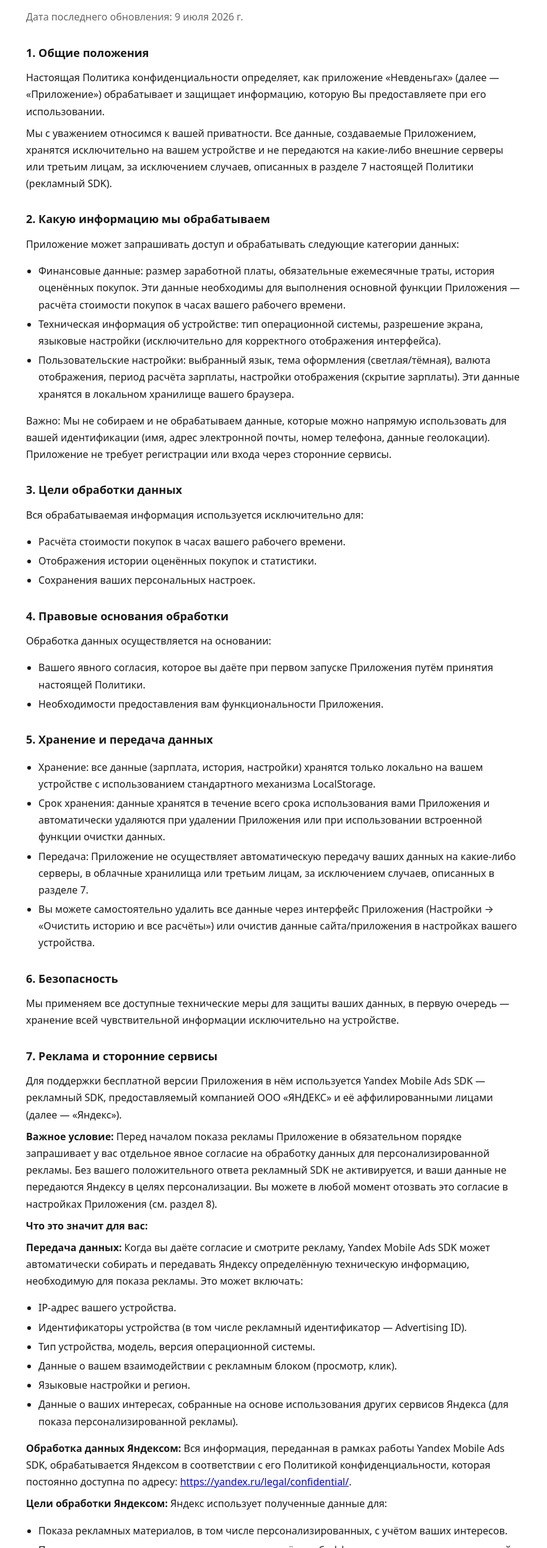
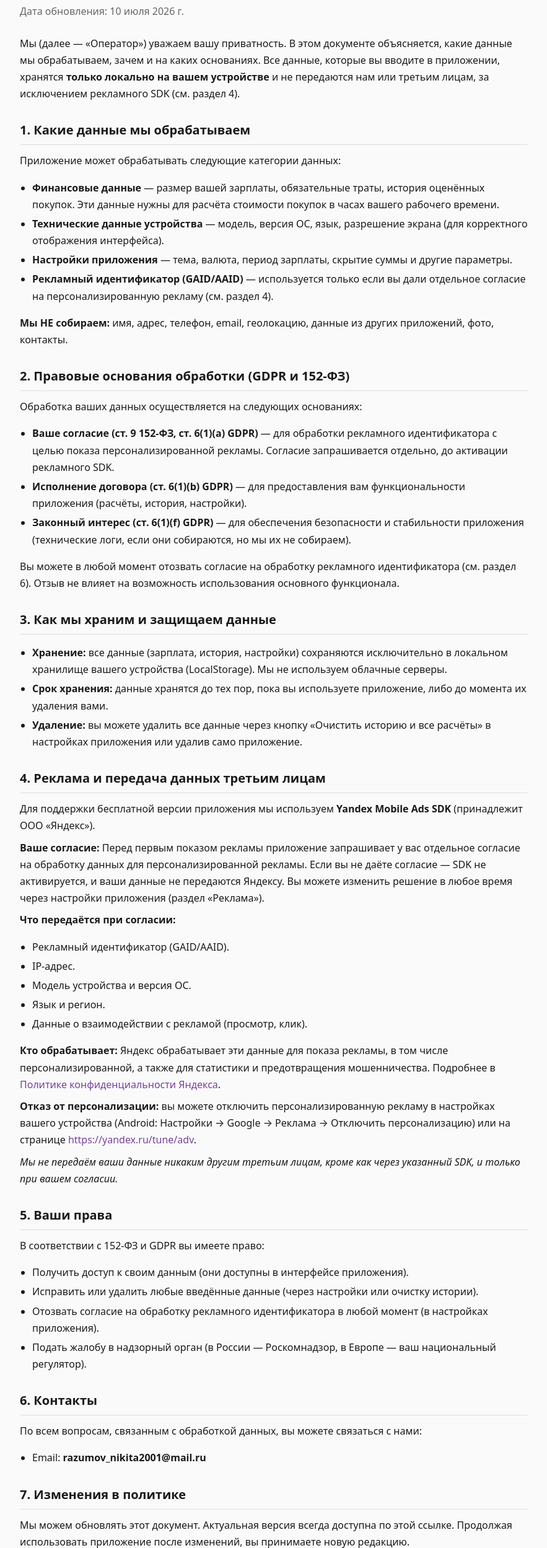
Before and after one commit to razumovnikita2001-tech/nevdengah-privacy, a plain HTML site: page index.html in a window 1280 px wide. Shown: the part 122-2620 px from the top of the page at 62% size, without its empty margins (198-1081 px from the left). Drawn offline with Linux system fonts and the light colour scheme.

Commit message:
Update index.html

```diff
--- a/index.html
+++ b/index.html
@@ -3,120 +3,93 @@
 <head>
     <meta charset="UTF-8">
     <meta name="viewport" content="width=device-width, initial-scale=1.0">
-    <title>Политика конфиденциальности Невденьгах</title>
+    <title>Политика конфиденциальности — Невденьгах</title>
     <style>
         body {
             font-family: system-ui, -apple-system, sans-serif;
-            max-width: 800px;
+            max-width: 820px;
             margin: 40px auto;
             padding: 0 20px;
             line-height: 1.7;
             color: #1a1a1a;
-            background: #fff;
+            background: #fafafa;
         }
-        h1 { font-size: 26px; margin-bottom: 8px; }
-        h2 { font-size: 18px; margin-top: 28px; margin-bottom: 12px; }
+        h1 { font-size: 26px; margin-bottom: 6px; }
+        h2 { font-size: 20px; margin-top: 28px; margin-bottom: 12px; border-bottom: 1px solid #ddd; padding-bottom: 6px; }
         p { margin: 8px 0; }
         ul { padding-left: 20px; }
         li { margin: 4px 0; }
         .date { color: #666; margin-bottom: 24px; }
+        a { color: #7840A0; text-decoration: none; }
+        a:hover { text-decoration: underline; }
+        .highlight { background: #f0f0f0; padding: 2px 6px; border-radius: 4px; font-size: 0.95em; }
     </style>
 </head>
 <body>
-    <h1>Политика конфиденциальности приложения «Невденьгах»</h1>
-    <p class="date">Дата последнего обновления: 9 июля 2026 г.</p>
+    <h1>Политика конфиденциальности</h1>
+    <p><strong>Приложение «Невденьгах»</strong></p>
+    <p class="date">Дата обновления: 10 июля 2026 г.</p>
 
-    <h2>1. Общие положения</h2>
-    <p>Настоящая Политика конфиденциальности определяет, как приложение «Невденьгах» (далее — «Приложение») обрабатывает и защищает информацию, которую Вы предоставляете при его использовании.</p>
-    <p>Мы с уважением относимся к вашей приватности. Все данные, создаваемые Приложением, хранятся исключительно на вашем устройстве и не передаются на какие-либо внешние серверы или третьим лицам, за исключением случаев, описанных в разделе 7 настоящей Политики (рекламный SDK).</p>
+    <p>Мы (далее — «Оператор») уважаем вашу приватность. В этом документе объясняется, какие данные мы обрабатываем, зачем и на каких основаниях. Все данные, которые вы вводите в приложении, хранятся <strong>только локально на вашем устройстве</strong> и не передаются нам или третьим лицам, за исключением рекламного SDK (см. раздел 4).</p>
 
-    <h2>2. Какую информацию мы обрабатываем</h2>
-    <p>Приложение может запрашивать доступ и обрабатывать следующие категории данных:</p>
+    <h2>1. Какие данные мы обрабатываем</h2>
+    <p>Приложение может обрабатывать следующие категории данных:</p>
     <ul>
-        <li>Финансовые данные: размер заработной платы, обязательные ежемесячные траты, история оценённых покупок. Эти данные необходимы для выполнения основной функции Приложения — расчёта стоимости покупок в часах вашего рабочего времени.</li>
-        <li>Техническая информация об устройстве: тип операционной системы, разрешение экрана, языковые настройки (исключительно для корректного отображения интерфейса).</li>
-        <li>Пользовательские настройки: выбранный язык, тема оформления (светлая/тёмная), валюта отображения, период расчёта зарплаты, настройки отображения (скрытие зарплаты). Эти данные хранятся в локальном хранилище вашего браузера.</li>
+        <li><strong>Финансовые данные</strong> — размер вашей зарплаты, обязательные траты, история оценённых покупок. Эти данные нужны для расчёта стоимости покупок в часах вашего рабочего времени.</li>
+        <li><strong>Технические данные устройства</strong> — модель, версия ОС, язык, разрешение экрана (для корректного отображения интерфейса).</li>
+        <li><strong>Настройки приложения</strong> — тема, валюта, период зарплаты, скрытие суммы и другие параметры.</li>
+        <li><strong>Рекламный идентификатор (GAID/AAID)</strong> — используется только если вы дали отдельное согласие на персонализированную рекламу (см. раздел 4).</li>
     </ul>
-    <p>Важно: Мы не собираем и не обрабатываем данные, которые можно напрямую использовать для вашей идентификации (имя, адрес электронной почты, номер телефона, данные геолокации). Приложение не требует регистрации или входа через сторонние сервисы.</p>
+    <p><strong>Мы НЕ собираем:</strong> имя, адрес, телефон, email, геолокацию, данные из других приложений, фото, контакты.</p>
 
-    <h2>3. Цели обработки данных</h2>
-    <p>Вся обрабатываемая информация используется исключительно для:</p>
+    <h2>2. Правовые основания обработки (GDPR и 152-ФЗ)</h2>
+    <p>Обработка ваших данных осуществляется на следующих основаниях:</p>
     <ul>
-        <li>Расчёта стоимости покупок в часах вашего рабочего времени.</li>
-        <li>Отображения истории оценённых покупок и статистики.</li>
-        <li>Сохранения ваших персональных настроек.</li>
+        <li><strong>Ваше согласие (ст. 9 152-ФЗ, ст. 6(1)(a) GDPR)</strong> — для обработки рекламного идентификатора с целью показа персонализированной рекламы. Согласие запрашивается отдельно, до активации рекламного SDK.</li>
+        <li><strong>Исполнение договора (ст. 6(1)(b) GDPR)</strong> — для предоставления вам функциональности приложения (расчёты, история, настройки).</li>
+        <li><strong>Законный интерес (ст. 6(1)(f) GDPR)</strong> — для обеспечения безопасности и стабильности приложения (технические логи, если они собираются, но мы их не собираем).</li>
+    </ul>
+    <p>Вы можете в любой момент отозвать согласие на обработку рекламного идентификатора (см. раздел 6). Отзыв не влияет на возможность использования основного функционала.</p>
+
+    <h2>3. Как мы храним и защищаем данные</h2>
+    <ul>
+        <li><strong>Хранение:</strong> все данные (зарплата, история, настройки) сохраняются исключительно в локальном хранилище вашего устройства (LocalStorage). Мы не используем облачные серверы.</li>
+        <li><strong>Срок хранения:</strong> данные хранятся до тех пор, пока вы используете приложение, либо до момента их удаления вами.</li>
+        <li><strong>Удаление:</strong> вы можете удалить все данные через кнопку «Очистить историю и все расчёты» в настройках приложения или удалив само приложение.</li>
     </ul>
 
-    <h2>4. Правовые основания обработки</h2>
-    <p>Обработка данных осуществляется на основании:</p>
+    <h2>4. Реклама и передача данных третьим лицам</h2>
+    <p>Для поддержки бесплатной версии приложения мы используем <strong>Yandex Mobile Ads SDK</strong> (принадлежит ООО «Яндекс»).</p>
+    <p><strong>Ваше согласие:</strong> Перед первым показом рекламы приложение запрашивает у вас отдельное согласие на обработку данных для персонализированной рекламы. Если вы не даёте согласие — SDK не активируется, и ваши данные не передаются Яндексу. Вы можете изменить решение в любое время через настройки приложения (раздел «Реклама»).</p>
+    <p><strong>Что передаётся при согласии:</strong></p>
     <ul>
-        <li>Вашего явного согласия, которое вы даёте при первом запуске Приложения путём принятия настоящей Политики.</li>
-        <li>Необходимости предоставления вам функциональности Приложения.</li>
+        <li>Рекламный идентификатор (GAID/AAID).</li>
+        <li>IP-адрес.</li>
+        <li>Модель устройства и версия ОС.</li>
+        <li>Язык и регион.</li>
+        <li>Данные о взаимодействии с рекламой (просмотр, клик).</li>
+    </ul>
+    <p><strong>Кто обрабатывает:</strong> Яндекс обрабатывает эти данные для показа рекламы, в том числе персонализированной, а также для статистики и предотвращения мошенничества. Подробнее в <a href="https://yandex.ru/legal/confidential/" target="_blank">Политике конфиденциальности Яндекса</a>.</p>
+    <p><strong>Отказ от персонализации:</strong> вы можете отключить персонализированную рекламу в настройках вашего устройства (Android: Настройки → Google → Реклама → Отключить персонализацию) или на странице <a href="https://yandex.ru/tune/adv" target="_blank">https://yandex.ru/tune/adv</a>.</p>
+    <p><em>Мы не передаём ваши данные никаким другим третьим лицам, кроме как через указанный SDK, и только при вашем согласии.</em></p>
+
+    <h2>5. Ваши права</h2>
+    <p>В соответствии с 152-ФЗ и GDPR вы имеете право:</p>
+    <ul>
+        <li>Получить доступ к своим данным (они доступны в интерфейсе приложения).</li>
+        <li>Исправить или удалить любые введённые данные (через настройки или очистку истории).</li>
+        <li>Отозвать согласие на обработку рекламного идентификатора в любой момент (в настройках приложения).</li>
+        <li>Подать жалобу в надзорный орган (в России — Роскомнадзор, в Европе — ваш национальный регулятор).</li>
     </ul>
 
-    <h2>5. Хранение и передача данных</h2>
+    <h2>6. Контакты</h2>
+    <p>По всем вопросам, связанным с обработкой данных, вы можете связаться с нами:</p>
     <ul>
-        <li>Хранение: все данные (зарплата, история, настройки) хранятся только локально на вашем устройстве с использованием стандартного механизма LocalStorage.</li>
-        <li>Срок хранения: данные хранятся в течение всего срока использования вами Приложения и автоматически удаляются при удалении Приложения или при использовании встроенной функции очистки данных.</li>
-        <li>Передача: Приложение не осуществляет автоматическую передачу ваших данных на какие-либо серверы, в облачные хранилища или третьим лицам, за исключением случаев, описанных в разделе 7.</li>
-        <li>Вы можете самостоятельно удалить все данные через интерфейс Приложения (Настройки → «Очистить историю и все расчёты») или очистив данные сайта/приложения в настройках вашего устройства.</li>
+        <li>Email: <strong>razumov_nikita2001@mail.ru</strong></li>
     </ul>
 
-    <h2>6. Безопасность</h2>
-    <p>Мы применяем все доступные технические меры для защиты ваших данных, в первую очередь — хранение всей чувствительной информации исключительно на устройстве.</p>
+    <h2>7. Изменения в политике</h2>
+    <p>Мы можем обновлять этот документ. Актуальная версия всегда доступна по этой ссылке. Продолжая использовать приложение после изменений, вы принимаете новую редакцию.</p>
 
-    <h2>7. Реклама и сторонние сервисы</h2>
-    <p>Для поддержки бесплатной версии Приложения в нём используется Yandex Mobile Ads SDK — рекламный SDK, предоставляемый компанией ООО «ЯНДЕКС» и её аффилированными лицами (далее — «Яндекс»).</p>
-    <p><strong>Важное условие:</strong> Перед началом показа рекламы Приложение в обязательном порядке запрашивает у вас отдельное явное согласие на обработку данных для персонализированной рекламы. Без вашего положительного ответа рекламный SDK не активируется, и ваши данные не передаются Яндексу в целях персонализации. Вы можете в любой момент отозвать это согласие в настройках Приложения (см. раздел 8).</p>
-    <p><strong>Что это значит для вас:</strong></p>
-    <p><strong>Передача данных:</strong> Когда вы даёте согласие и смотрите рекламу, Yandex Mobile Ads SDK может автоматически собирать и передавать Яндексу определённую техническую информацию, необходимую для показа рекламы. Это может включать:</p>
-    <ul>
-        <li>IP-адрес вашего устройства.</li>
-        <li>Идентификаторы устройства (в том числе рекламный идентификатор — Advertising ID).</li>
-        <li>Тип устройства, модель, версия операционной системы.</li>
-        <li>Данные о вашем взаимодействии с рекламным блоком (просмотр, клик).</li>
-        <li>Языковые настройки и регион.</li>
-        <li>Данные о ваших интересах, собранные на основе использования других сервисов Яндекса (для показа персонализированной рекламы).</li>
-    </ul>
-    <p><strong>Обработка данных Яндексом:</strong> Вся информация, переданная в рамках работы Yandex Mobile Ads SDK, обрабатывается Яндексом в соответствии с его Политикой конфиденциальности, которая постоянно доступна по адресу: <a href="https://yandex.ru/legal/confidential/">https://yandex.ru/legal/confidential/</a>.</p>
-    <p><strong>Цели обработки Яндексом:</strong> Яндекс использует полученные данные для:</p>
-    <ul>
-        <li>Показа рекламных материалов, в том числе персонализированных, с учётом ваших интересов.</li>
-        <li>Предоставления рекламодателям статистики и отчётов об эффективности рекламных кампаний.</li>
-        <li>Улучшения своих рекламных продуктов и сервисов.</li>
-        <li>Выявления и предотвращения мошенничества и нарушений.</li>
-    </ul>
-    <p><strong>Ваше согласие:</strong> Используя Приложение и предоставляя явное согласие в диалоговом окне, вы также даёте согласие на сбор и обработку ваших данных Яндексом в целях, описанных выше и в Политике конфиденциальности Яндекса.</p>
-    <p><strong>Управление персонализированной рекламой:</strong> Вы можете в любой момент ограничить или отключить персонализацию рекламы в настройках вашего устройства:</p>
-    <ul>
-        <li>Android: Настройки → Google → Реклама → Отключить персонализацию рекламы.</li>
-        <li>iOS: Настройки → Конфиденциальность и безопасность → Отслеживание → Отключить разрешение для приложений.</li>
-    </ul>
-    <p>Также вы можете изменить настройки отображения персонализированной рекламы в сервисах Яндекса по адресу: <a href="https://yandex.ru/tune/adv">https://yandex.ru/tune/adv</a>.</p>
-    <p><strong>Отказ от ответственности:</strong> Приложение «Невденьгах» не контролирует и не несёт ответственности за обработку ваших данных Яндексом. Все вопросы, связанные с использованием Yandex Mobile Ads SDK, регулируются исключительно документами и политиками Яндекса.</p>
-
-    <h2>8. Ваши права</h2>
-    <p>Вы имеете право:</p>
-    <ul>
-        <li>В любой момент изменить или удалить все введённые данные через интерфейс Приложения.</li>
-        <li>Полностью удалить Приложение и все связанные с ним данные стандартными средствами операционной системы.</li>
-        <li>Отозвать согласие на обработку данных для персонализированной рекламы через настройки Приложения (раздел «Настройки» → «Реклама»). При отзыве согласия реклама может продолжать показываться, но она перестанет быть персонализированной на основе ваших интересов.</li>
-        <li>Отключить персонализированную рекламу на уровне операционной системы способами, описанными в разделе 7.</li>
-    </ul>
-
-    <h2>9. Соответствие законодательству</h2>
-    <p>Данная Политика разработана в соответствии с:</p>
-    <ul>
-        <li>Федеральным законом Российской Федерации № 152-ФЗ «О персональных данных».</li>
-        <li>Общим регламентом по защите данных (GDPR) Европейского Союза (в части, касающейся международных пользователей, поскольку Приложение не привязано к юрисдикции).</li>
-        <li>Требованиями программы Google Play в части раскрытия информации о сборе и передаче данных.</li>
-    </ul>
-    <p>При необходимости оператор уведомляет Роскомнадзор о начале обработки персональных данных в установленном законом порядке.</p>
-
-    <h2>10. Изменения в Политике конфиденциальности</h2>
-    <p>Мы оставляем за собой право вносить изменения в настоящую Политику. Актуальная версия всегда будет доступна в соответствующем разделе Приложения. Продолжая использовать Приложение после внесения изменений, вы подтверждаете согласие с обновлённой редакцией.</p>
-
-    <h2>11. Контакты</h2>
-    <p>Если у вас возникли вопросы относительно настоящей Политики или безопасности ваших данных, вы можете связаться с нами по электронной почте: <strong>razumov_nikita2001@mail.ru</strong></p>
 </body>
 </html>
```
